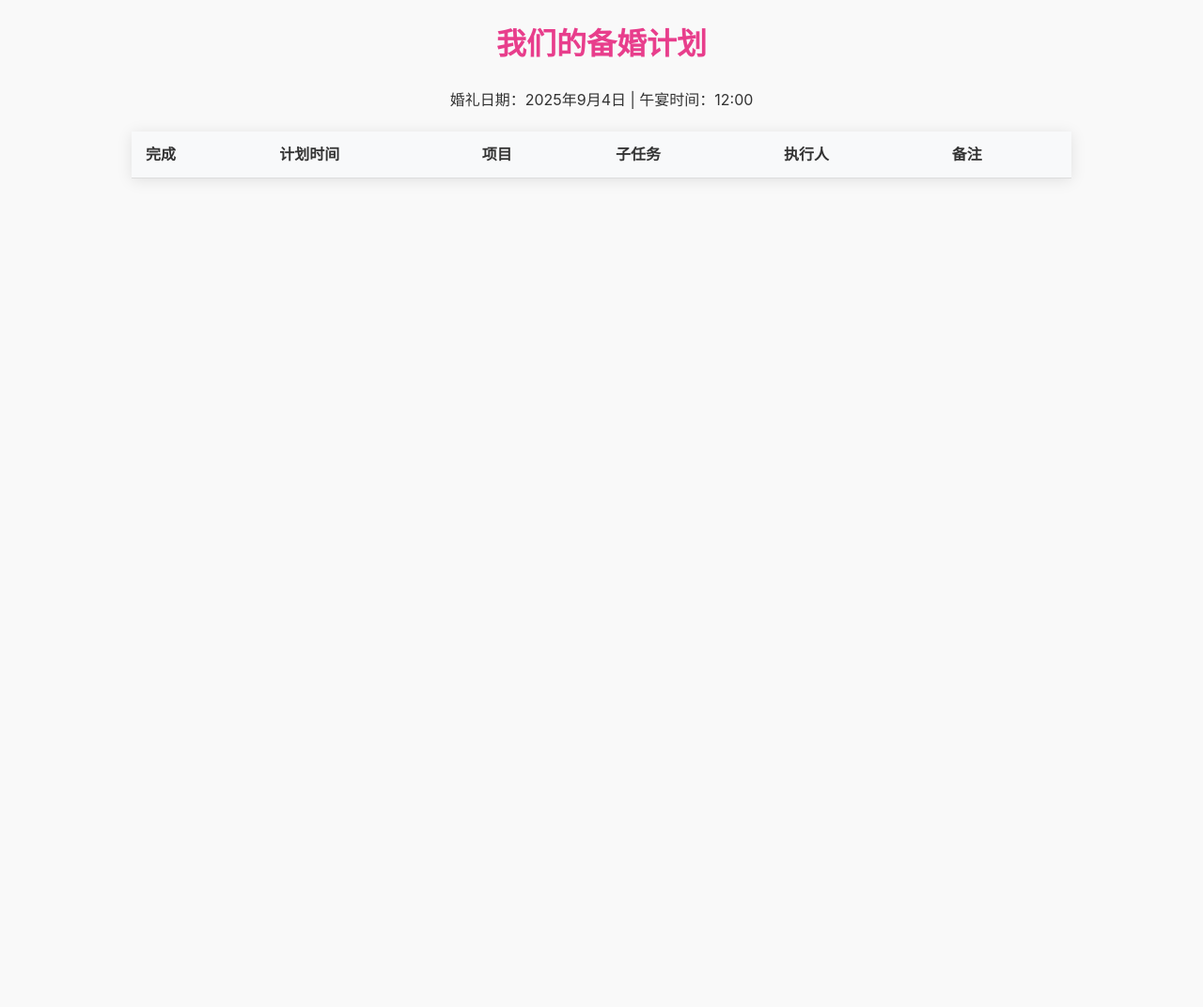
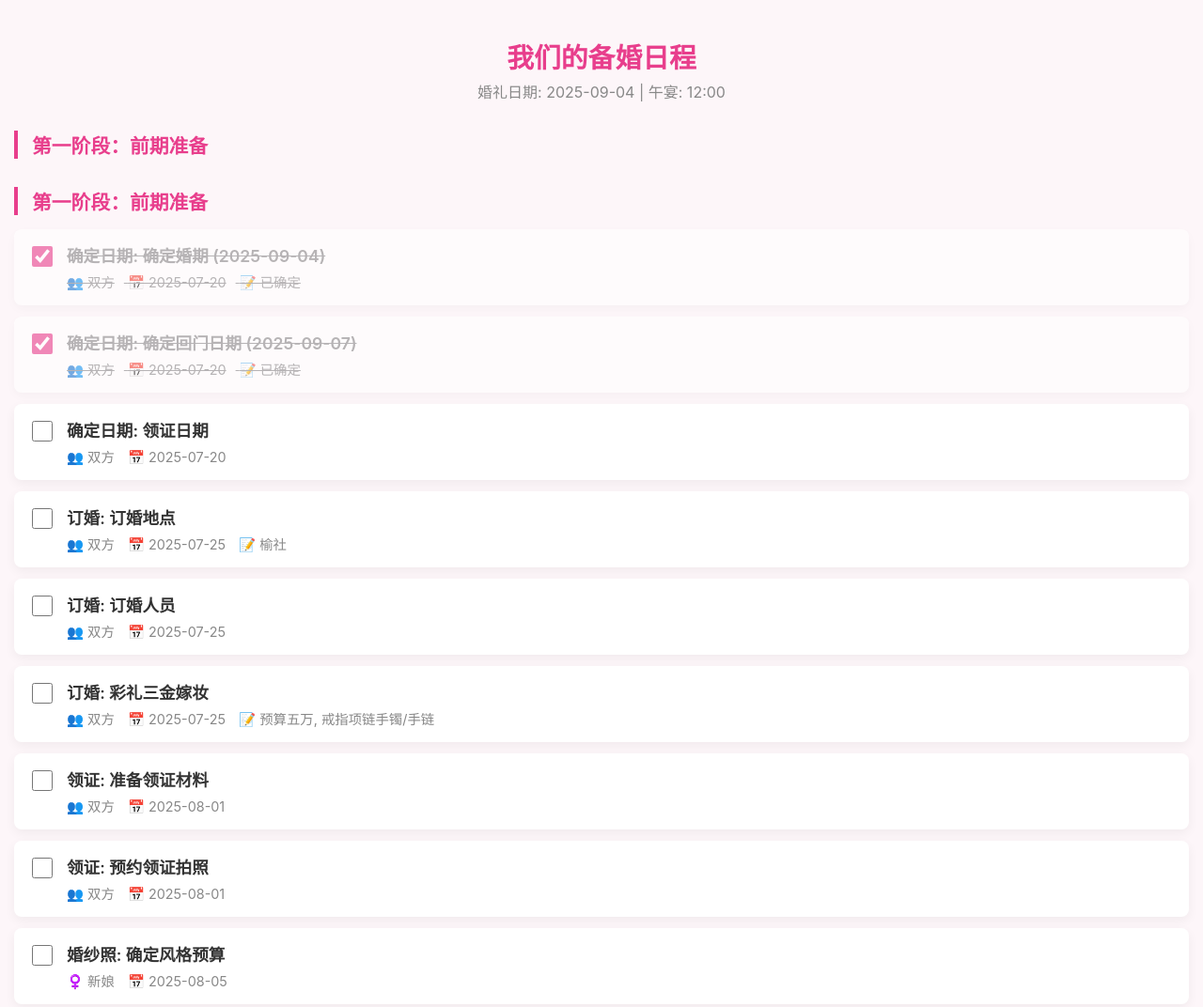
Before and after one commit to BTBON9090/beihun, a plain HTML site: page index.html in a window 1280 px wide. Shown: the top 1072 px of the page at 94% size. Before the commit the page ends 800 px from the top, so only its background shows below. Drawn offline with Linux system fonts and the light colour scheme.

Commit message:
feat: 区分男女双方任务

```diff
--- a/index.html
+++ b/index.html
@@ -1,169 +1,203 @@
+
 <!DOCTYPE html>
 <html lang="zh-CN">
 <head>
     <meta charset="UTF-8">
     <meta name="viewport" content="width=device-width, initial-scale=1.0">
-    <title>我们的备婚计划</title>
+    <title>我们的备婚日程</title>
     <style>
+        :root {
+            --primary-color: #e83e8c;
+            --background-color: #fdf6f9;
+            --card-background: #ffffff;
+            --text-color: #333;
+            --text-muted: #888;
+            --border-color: #eee;
+        }
         body {
             font-family: -apple-system, BlinkMacSystemFont, "Segoe UI", Roboto, "Helvetica Neue", Arial, sans-serif;
-            line-height: 1.6;
-            color: #333;
-            max-width: 1000px;
-            margin: 20px auto;
-            padding: 0 20px;
-            background-color: #f9f9f9;
+            margin: 0;
+            padding: 20px 15px;
+            background-color: var(--background-color);
+            color: var(--text-color);
         }
-        h1 {
+        .header {
             text-align: center;
-            color: #e83e8c;
+            margin-bottom: 30px;
         }
-        table {
-            width: 100%;
-            border-collapse: collapse;
-            margin-top: 20px;
-            box-shadow: 0 2px 15px rgba(0,0,0,0.1);
-            background-color: #fff;
+        .header h1 {
+            color: var(--primary-color);
+            font-size: 1.8em;
+            margin-bottom: 5px;
         }
-        th, td {
-            padding: 12px 15px;
-            text-align: left;
-            border-bottom: 1px solid #ddd;
+        .header p {
+            color: var(--text-muted);
+            margin: 0;
         }
-        th {
-            background-color: #f8f9fa;
-            font-weight: bold;
-        }
-        tr:hover {
-            background-color: #f1f1f1;
+        .timeline {
+            list-style: none;
+            padding: 0;
         }
         .stage-header {
-            background-color: #e83e8c;
-            color: white;
-            font-size: 1.2em;
+            padding-left: 15px;
+            margin: 30px 0 15px;
+            font-size: 1.3em;
             font-weight: bold;
+            color: var(--primary-color);
+            border-left: 4px solid var(--primary-color);
         }
-        .completed {
+        .task-item {
+            background-color: var(--card-background);
+            border-radius: 8px;
+            padding: 15px;
+            margin-bottom: 12px;
+            box-shadow: 0 4px 12px rgba(0, 0, 0, 0.05);
+            display: flex;
+            align-items: flex-start;
+            transition: all 0.3s ease;
+        }
+        .task-item.completed {
+            opacity: 0.6;
+        }
+        .task-item.completed .task-details {
             text-decoration: line-through;
-            color: #999;
+            color: var(--text-muted);
         }
-        input[type="checkbox"] {
-            width: 18px;
-            height: 18px;
-            cursor: pointer;
+        .task-checkbox {
+            flex-shrink: 0;
+            width: 22px;
+            height: 22px;
+            margin-top: 3px;
+            margin-right: 15px;
+            accent-color: var(--primary-color);
+        }
+        .task-details {
+            flex-grow: 1;
+        }
+        .task-title {
+            font-size: 1.1em;
+            font-weight: 600;
+            display: block;
+            margin-bottom: 5px;
+        }
+        .task-meta {
+            font-size: 0.9em;
+            color: var(--text-muted);
+        }
+        .task-meta span {
+            margin-right: 10px;
         }
     </style>
 </head>
 <body>
 
-    <h1>我们的备婚计划</h1>
-    <p align="center">婚礼日期：2025年9月4日 | 午宴时间：12:00</p>
+    <div class="header">
+        <h1>我们的备婚日程</h1>
+        <p>婚礼日期: 2025-09-04 | 午宴: 12:00</p>
+    </div>
 
-    <table id="wedding-plan">
-        <thead>
-            <tr>
-                <th>完成</th>
-                <th>计划时间</th>
-                <th>项目</th>
-                <th>子任务</th>
-                <th>执行人</th>
-                <th>备注</th>
-            </tr>
-        </thead>
-        <tbody>
-        </tbody>
-    </table>
+    <ul class="timeline" id="timeline">
+        <h2 class="stage-header">第一阶段：前期准备</h2>
+        <!-- Tasks will be inserted here by script -->
+    </ul>
 
     <script>
-        const planData = `
-时间段,计划完成时间,项目内容,执行人,具体事项,完成情况,备注
-"第一阶段：前期准备","2025-07-14 - 2025-08-15",,,,,
-,"2025-07-20","确定日期","双方","确定婚期 (2025-09-04)",,"已确定"
-,"2025-07-20","确定日期","双方","确定回门日期 (2025-09-07)",,"已确定"
-,"2025-07-20","确定日期","双方","领证日期",,
-,"2025-07-25","订婚","双方","订婚地点","","榆社"
-,"2025-07-25","订婚","双方","订婚人员",,
-,"2025-07-25","订婚","双方","彩礼三金嫁妆","","预算五万, 戒指项链手镯/手链"
-,"2025-08-01","领证","双方","准备领证材料",,
-,"2025-08-01","领证","双方","预约领证拍照",,
-,"2025-08-05","婚纱照","新娘","确定风格预算",,
-,"2025-08-05","婚纱照","新娘","选婚纱照机构",,
-,"2025-08-15","婚纱照","新娘","拍摄婚纱照",,
-,"2025-08-20","婚纱照","新娘","选片",,
-,"2025-08-10","婚礼邀请","双方","制作朋友圈邀请视频",,
-,"2025-08-10","婚礼邀请","双方","准备私信邀请文案",,
-"第二阶段：婚礼冲刺","2025-08-16 - 2025-09-03",,,,,
-,"2025-08-20","婚礼流程","策划/双方","确定婚礼当天流程","","开席时间 12:00"
-,"2025-08-22","婚纱及礼服","新娘","选定新娘婚纱和礼服",,
-,"2025-08-22","婚纱及礼服","新郎","选定新郎礼服",,
-,"2025-08-25","宾客事宜","女方","确定女方宾客人数",,
-,"2025-08-25","宾客事宜","女方","安排女方宾客住宿",,
-,"2025-08-25","宾客事宜","女方","安排女方宾客交通",,
-,"2025-08-28","婚礼布置","双方","确定婚礼布置风格",,
-,"2025-08-28","婚礼布置","双方","确定是否自己搭建",,
-,"2025-08-28","婚礼布置","双方","确定男方室外布置",,
-,"2025-08-28","婚礼布置","双方","确定男方室内布置",,
-,"2025-08-28","婚礼布置","双方","确定女方布置",,
-,"2025-09-01","婚礼车辆","双方","确定是否需要婚车",,
-,"2025-09-01","婚礼人员","新娘","确定跟妆",,
-,"2025-09-01","婚礼人员","双方","确定摄影",,
-,"2025-09-01","婚礼人员","双方","确定摄像",,
-"第三阶段：婚礼当天","2025-09-04",,,,,
-,"-","婚礼当天","全体","享受婚礼！",,
-`;
+        const tasks = [
+            { stage: '第一阶段：前期准备', date: '2025-07-20', project: '确定日期', task: '确定婚期 (2025-09-04)', person: '双方', notes: '已确定', completed: true },
+            { stage: '第一阶段：前期准备', date: '2025-07-20', project: '确定日期', task: '确定回门日期 (2025-09-07)', person: '双方', notes: '已确定', completed: true },
+            { stage: '第一阶段：前期准备', date: '2025-07-20', project: '确定日期', task: '领证日期', person: '双方', notes: '' },
+            { stage: '第一阶段：前期准备', date: '2025-07-25', project: '订婚', task: '订婚地点', person: '双方', notes: '榆社' },
+            { stage: '第一阶段：前期准备', date: '2025-07-25', project: '订婚', task: '订婚人员', person: '双方', notes: '' },
+            { stage: '第一阶段：前期准备', date: '2025-07-25', project: '订婚', task: '彩礼三金嫁妆', person: '双方', notes: '预算五万, 戒指项链手镯/手链' },
+            { stage: '第一阶段：前期准备', date: '2025-08-01', project: '领证', task: '准备领证材料', person: '双方', notes: '' },
+            { stage: '第一阶段：前期准备', date: '2025-08-01', project: '领证', task: '预约领证拍照', person: '双方', notes: '' },
+            { stage: '第一阶段：前期准备', date: '2025-08-05', project: '婚纱照', task: '确定风格预算', person: '新娘', notes: '' },
+            { stage: '第一阶段：前期准备', date: '2025-08-05', project: '婚纱照', task: '选婚纱照机构', person: '新娘', notes: '' },
+            { stage: '第一阶段：前期准备', date: '2025-08-15', project: '婚纱照', task: '拍摄婚纱照', person: '新娘', notes: '' },
+            { stage: '第一阶段：前期准备', date: '2025-08-20', project: '婚纱照', task: '选片', person: '新娘', notes: '' },
+            { stage: '第一阶段：前期准备', date: '2025-08-10', project: '婚礼邀请', task: '制作朋友圈邀请视频', person: '双方', notes: '' },
+            { stage: '第一阶段：前期准备', date: '2025-08-10', project: '婚礼邀请', task: '准备私信邀请文案', person: '双方', notes: '' },
 
-        function populateTable() {
-            const tableBody = document.getElementById('wedding-plan').getElementsByTagName('tbody')[0];
-            const rows = planData.trim().split('\n').slice(1); // Skip header row
+            { stage: '第二阶段：婚礼冲刺', date: '2025-08-20', project: '婚礼流程', task: '确定婚礼当天流程', person: '策划/双方', notes: '开席时间 12:00' },
+            { stage: '第二阶段：婚礼冲刺', date: '2025-08-22', project: '婚纱及礼服', task: '选定新娘婚纱和礼服', person: '新娘', notes: '' },
+            { stage: '第二阶段：婚礼冲刺', date: '2025-08-22', project: '婚纱及礼服', task: '选定新郎礼服', person: '新郎', notes: '' },
+            { stage: '第二阶段：婚礼冲刺', date: '2025-08-25', project: '宾客事宜', task: '确定女方宾客人数', person: '女方', notes: '' },
+            { stage: '第二阶段：婚礼冲刺', date: '2025-08-25', project: '宾客事宜', task: '安排女方宾客住宿', person: '女方', notes: '' },
+            { stage: '第二阶段：婚礼冲刺', date: '2025-08-25', project: '宾客事宜', task: '安排女方宾客交通', person: '女方', notes: '' },
+            { stage: '第二阶段：婚礼冲刺', date: '2025-08-28', project: '婚礼布置', task: '确定婚礼布置风格', person: '双方', notes: '' },
+            { stage: '第二阶段：婚礼冲刺', date: '2025-08-28', project: '婚礼布置', task: '确定是否自己搭建', person: '双方', notes: '' },
+            { stage: '第二阶段：婚礼冲刺', date: '2025-08-28', project: '婚礼布置', task: '确定男方室外布置', person: '双方', notes: '' },
+            { stage: '第二阶段：婚礼冲刺', date: '2025-08-28', project: '婚礼布置', task: '确定男方室内布置', person: '双方', notes: '' },
+            { stage: '第二阶段：婚礼冲刺', date: '2025-08-28', project: '婚礼布置', task: '确定女方布置', person: '双方', notes: '' },
+            { stage: '第二阶段：婚礼冲刺', date: '2025-09-01', project: '婚礼车辆', task: '确定是否需要婚车', person: '双方', notes: '' },
+            { stage: '第二阶段：婚礼冲刺', date: '2025-09-01', project: '婚礼人员', task: '确定跟妆', person: '新娘', notes: '' },
+            { stage: '第二阶段：婚礼冲刺', date: '2025-09-01', project: '婚礼人员', task: '确定摄影', person: '双方', notes: '' },
+            { stage: '第二阶段：婚礼冲刺', date: '2025-09-01', project: '婚礼人员', task: '确定摄像', person: '双方', notes: '' },
 
-            rows.forEach((rowStr, index) => {
-                const columns = rowStr.split(',').map(s => s.replace(/"/g, ''));
-                const [stage, date, project, person, task, status, notes] = columns;
+            { stage: '第三阶段：婚礼当天', date: '-', project: '婚礼当天', task: '享受婚礼！', person: '全体', notes: '' }
+        ];
 
-                const row = tableBody.insertCell();
+        document.addEventListener('DOMContentLoaded', () => {
+            const timeline = document.getElementById('timeline');
+            let currentStage = "";
 
-                if (stage && stage.includes('阶段')) {
-                    row.className = 'stage-header';
-                    const cell = row.insertCell();
-                    cell.colSpan = "6";
-                    cell.innerHTML = `${stage} (${date})`;
-                    return;
+            tasks.forEach((task, index) => {
+                const taskId = `task-${index}`;
+
+                if (task.stage && task.stage !== currentStage) {
+                    currentStage = task.stage;
+                    const stageHeader = document.createElement('h2');
+                    stageHeader.className = 'stage-header';
+                    stageHeader.textContent = currentStage;
+                    timeline.appendChild(stageHeader);
                 }
 
-                row.id = `task-${index}`;
+                const item = document.createElement('li');
+                item.className = 'task-item';
+                item.id = taskId;
 
-                const cell1 = row.insertCell(0);
-                const checkbox = document.createElement('input');
-                checkbox.type = 'checkbox';
-                checkbox.checked = status === '已确定' || localStorage.getItem(row.id) === 'true';
-                checkbox.onchange = () => toggleTaskCompletion(row.id);
-                cell1.appendChild(checkbox);
+                const isCompleted = localStorage.getItem(taskId) === 'true' || task.completed;
+                if (isCompleted) {
+                    item.classList.add('completed');
+                }
 
-                row.insertCell(1).textContent = date;
-                row.insertCell(2).textContent = project;
-                row.insertCell(3).textContent = task;
-                row.insertCell(4).textContent = person;
-                row.insertCell(5).textContent = notes;
+                const getIcon = (person) => {
+                    if (person.includes('新郎')) return '♂️';
+                    if (person.includes('新娘') || person.includes('女方')) return '♀️';
+                    if (person.includes('双方') || person.includes('全体')) return '👥';
+                    return '👤';
+                };
 
-                if (checkbox.checked) {
-                    row.classList.add('completed');
+                item.innerHTML = `
+                    <input type="checkbox" class="task-checkbox" id="check-${taskId}" ${isCompleted ? 'checked' : ''}>
+                    <div class="task-details">
+                        <label class="task-title" for="check-${taskId}">${task.project}: ${task.task}</label>
+                        <div class="task-meta">
+                            <span>${getIcon(task.person)} ${task.person}</span>
+                            <span>📅 ${task.date}</span>
+                            ${task.notes ? `<span>📝 ${task.notes}</span>` : ''}
+                        </div>
+                    </div>
+                `;
+
+                timeline.appendChild(item);
+            });
+
+            timeline.addEventListener('change', (e) => {
+                if (e.target.type === 'checkbox') {
+                    const taskItem = e.target.closest('.task-item');
+                    const taskId = taskItem.id;
+                    if (e.target.checked) {
+                        taskItem.classList.add('completed');
+                        localStorage.setItem(taskId, 'true');
+                    } else {
+                        taskItem.classList.remove('completed');
+                        localStorage.setItem(taskId, 'false');
+                    }
                 }
             });
-        }
+        });
+    </script>
 
-        function toggleTaskCompletion(rowId) {
-            const row = document.getElementById(rowId);
-            const checkbox = row.querySelector('input[type="checkbox"]');
-            if (checkbox.checked) {
-                row.classList.add('completed');
-                localStorage.setItem(rowId, 'true');
-            } else {
-                row.classList.remove('completed');
-                localStorage.setItem(rowId, 'false');
-            }
-        }
-
-        document.addEventListener('DOMContentLoaded', populateTable);
-    </script>
 </body>
 </html>
```
